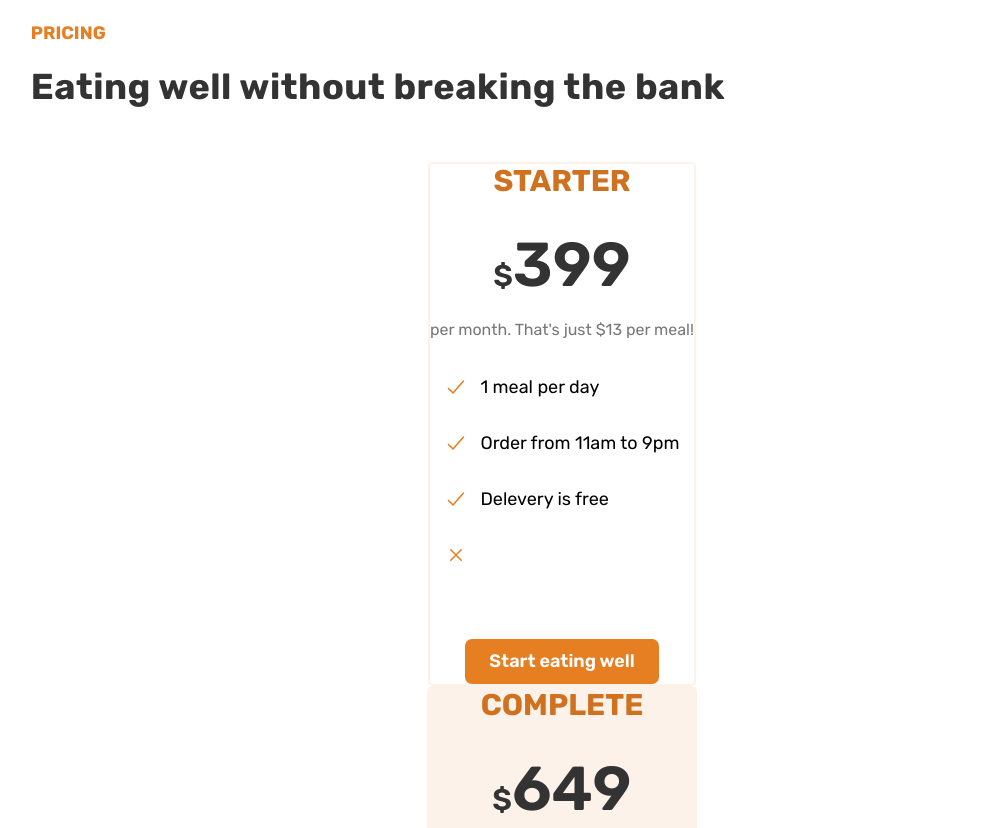
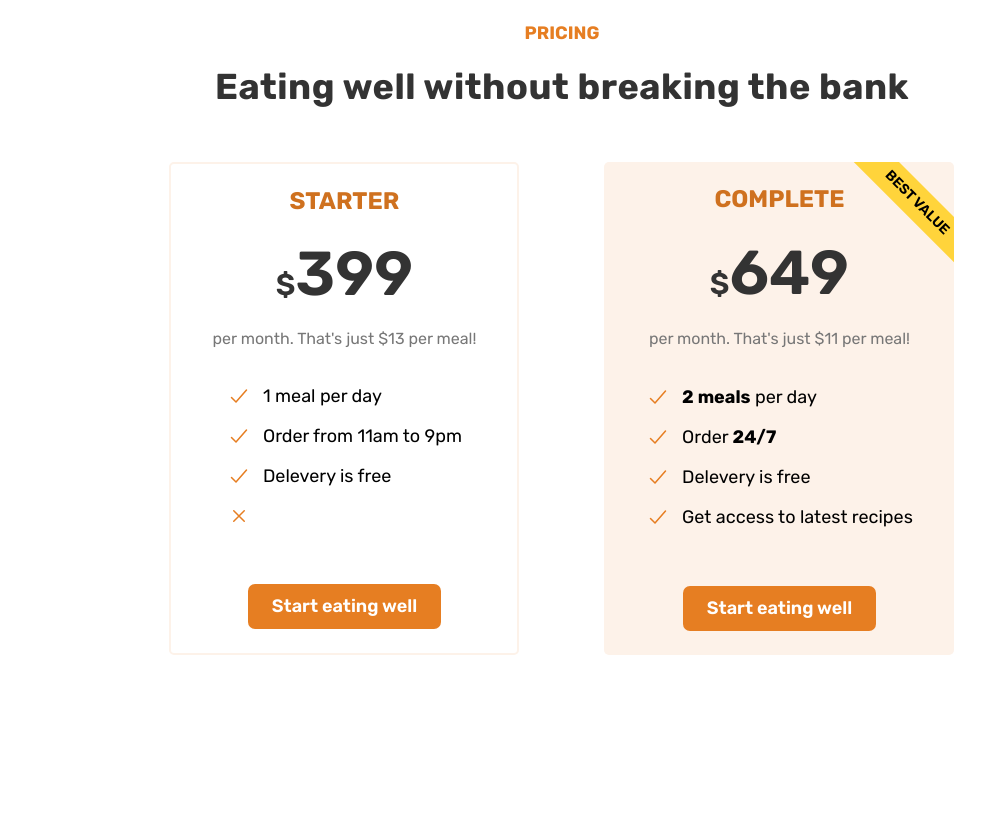
Before and after one commit to kostagrin/Omnifood-new-moblile-first, a website: page index.html in a window 1280 px wide. Shown: the part 5160-5988 px from the top of the page, without its empty margins (78-1063 px from the left). Drawn offline with nearby package versions, Linux system fonts and the light colour scheme; files that its build step writes are made by us from their sources.

Commit message:
index.html, card.scss, cta.scss: -style section cta

```diff
--- a/index.html
+++ b/index.html
@@ -438,10 +438,10 @@
           </h2>
         </div>
 
-        <div class="row cta__cards">
-          <div class="col d-flex">
+        <div class="cta__cards">
+          <div class="cta__cards__card-box">
             <div class="card cta__card cta__card--ouline">
-              <h3 class="h3 cta__card__title">Starter</h3>
+              <h4 class="h4 cta__card__title">Starter</h4>
               <p class="cta__card__price"><span>$</span>399</p>
               <p class="cta__card__sub-price">per month. That's just $13 per meal!</p>
               <ul class="card__list  card__list--cta">
@@ -456,10 +456,10 @@
               <a href="#" class="btn cta__btn btn--accent">Start eating well</a>
             </div>
           </div>
-          <div class="col d-flex">
-            <div class="card cta__card">
-              <div class="card cta__card cta__card--bg">
-                <h3 class="h3 cta__card__title">Complete</h3>
+          <div class="cta__cards__card-box">
+            <div class="card cta__card cta__card--bg">
+                <span>best value</span>
+                <h4 class="h4 cta__card__title">Complete</h4>
                 <p class="cta__card__price"><span>$</span>649</p>
                 <p class="cta__card__sub-price">per month. That's just $11 per meal!</p>
                 <ul class="card__list  card__list--cta">
@@ -473,7 +473,7 @@
                   </ion-icon><span>Get access to latest recipes</span></li>
                 </ul>
                 <a href="#" class="btn cta__btn btn--accent">Start eating well</a>
-              </div>
+
             </div>
           </div>
         </div>
--- a/scss/components/_card.scss
+++ b/scss/components/_card.scss
@@ -34,6 +34,12 @@
 
     &--meals-3 {
       gap: var(--s-16);
+    }
+
+    &--cta {
+      justify-content: center;
+      gap: var(--s-16);
+      margin-top: var(--s-32);
     }
   }
 
--- a/scss/sections/_cta.scss
+++ b/scss/sections/_cta.scss
@@ -3,21 +3,40 @@
 
   &__cards {
     margin-top: var(--s-48);
-    flex-direction: column;
+    display: grid;
+    justify-content: center;
+    gap: var(--s-48);
   }
 
   &__card {
     align-items: center;
-    // padding: var(--s-48);
+    justify-content: space-between;
     width: 100%;
+    padding: var(--s-32);
 
     &--ouline {
       border: 2px solid var(--color-animate-before);
     }
 
     &--bg {
-      border: 2px solid var(--color-animate-before);
       background-color: var(--color-animate-before);
+      position: relative;
+
+      & > span {
+        font-size: var(--fs-14);
+        font-weight: 600;
+        text-transform: uppercase;
+        background-color: var(--color-tag-paleo);
+        padding: 0.8rem 4.8rem;
+        position: absolute;
+        top: 0;
+        right: 0;
+        transform: rotate(45deg) translate(5.5rem, -1.5rem);
+        -webkit-transform: rotate(45deg) translate(5.5rem, -1.5rem);
+        -moz-transform: rotate(45deg) translate(5.5rem, -1.5rem);
+        -ms-transform: rotate(45deg) translate(5.5rem, -1.5rem);
+        -o-transform: rotate(45deg) translate(5.5rem, -1.5rem);
+      }
     }
 
     &__title {
@@ -26,7 +45,7 @@
     }
 
     &__price {
-      margin-top: var(--s-32);
+      margin-top: var(--s-24);
       font-size: var(--fs-62);
       font-weight: 600;
       color: var(--color-text);
@@ -45,48 +64,78 @@
     }
   }
 
-  &__list {
-    list-style: none;
+  &__btn {
+    margin-top: var(--s-32);
+  }
 
-    display: flex;
-    flex-direction: column;
-    justify-content: center;
-    gap: var(--s-16);
-    margin-top: var(--s-48);
+  // MEDIA QUERIES
+  // @media only screen and (min-width: 425px) {
+  // }
 
-    &-item {
-      display: flex;
-      align-items: center;
-      gap: var(--s-16);
-      font-size: var(--fs-14);
-      color: var(--color-text);
+  @media only screen and (min-width: 640px) {
+    margin-top: var(--s-80);
+
+    &__cards {
+      grid-template-columns: repeat(2, 1fr);
+      gap: var(--s-32);
     }
 
-    &__icon {
+    &__card {
+      padding: var(--s-24);
+
+      &__price {
+        margin-top: var(--s-24);
+      }
+
+      &--bg {
+        & > span {
+          transform: rotate(45deg) translate(5.5rem, -2rem);
+          -webkit-transform: rotate(45deg) translate(5.5rem, -2rem);
+          -moz-transform: rotate(45deg) translate(5.5rem, -2rem);
+          -ms-transform: rotate(45deg) translate(5.5rem, -2rem);
+          -o-transform: rotate(45deg) translate(5.5rem, -2rem);
+        }
+      }
+    }
+
+    &__btn {
+      margin-top: var(--s-32);
     }
   }
 
-  &__btn {
-    margin-top: var(--s-48);
-  }
+  @media only screen and (min-width: 768px) {
+    .section-header {
+      text-align: center;
+    }
 
-  // MEDIA QUERIES
-  @media only screen and (min-width: 425px) {
-  }
+    &__cards {
+      gap: 0;
+      justify-items: center;
 
-  @media only screen and (min-width: 640px) {
-    margin-top: var(--s-80);
-  }
+      &__card-box {
+        width: 70%;
+      }
+    }
 
-  @media only screen and (min-width: 768px) {
     margin-top: var(--s-128);
   }
 
   @media only screen and (min-width: 1024px) {
+    &__cards {
+      width: 87rem;
+      margin-left: auto;
+      margin-right: auto;
+    }
   }
 
   @media only screen and (min-width: 1200px) {
     margin-top: var(--s-160);
+
+    &__cards {
+      &__card-box {
+        width: 35rem;
+      }
+    }
   }
 
   @media only screen and (min-width: 1440px) {
```
